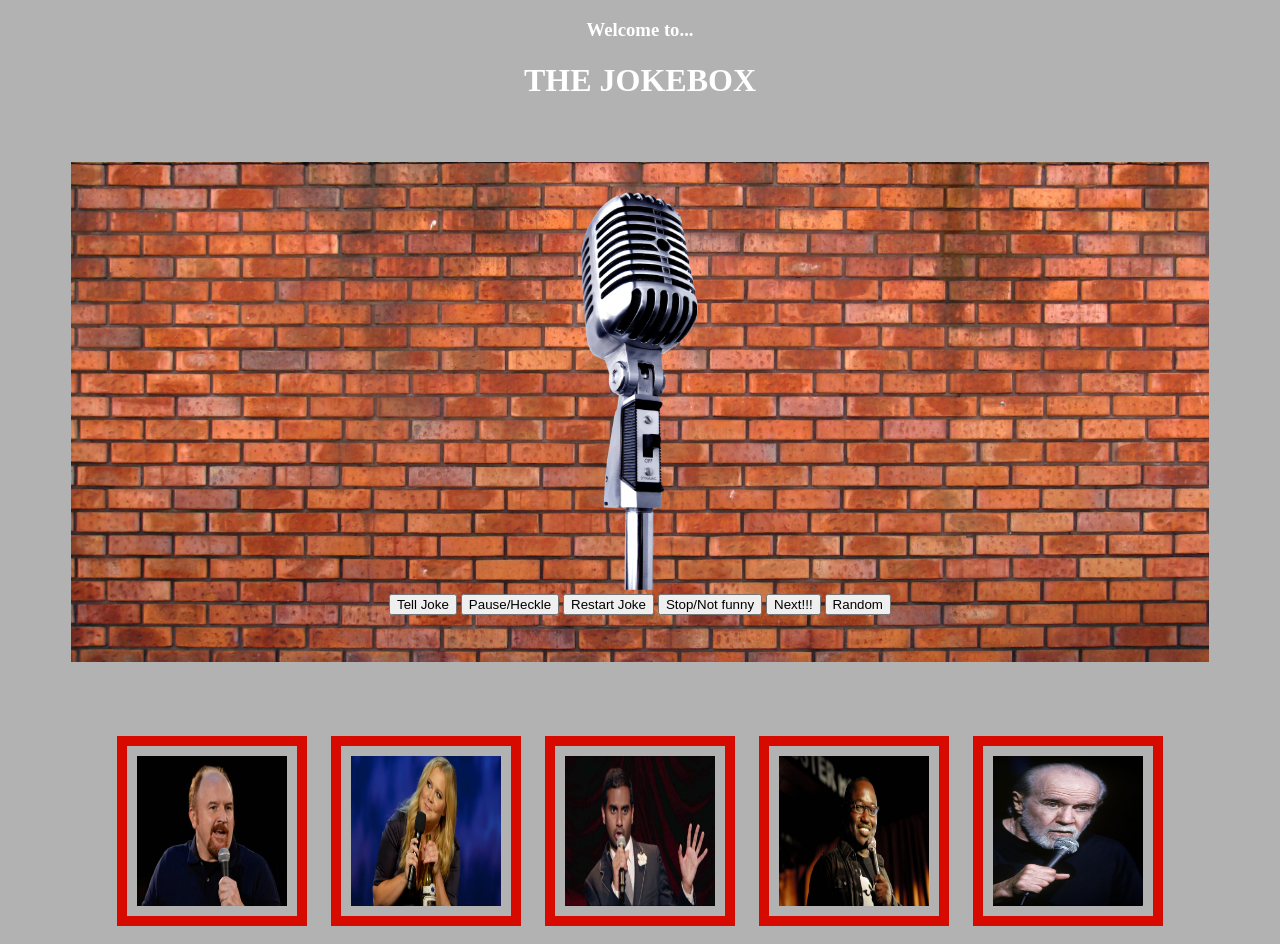
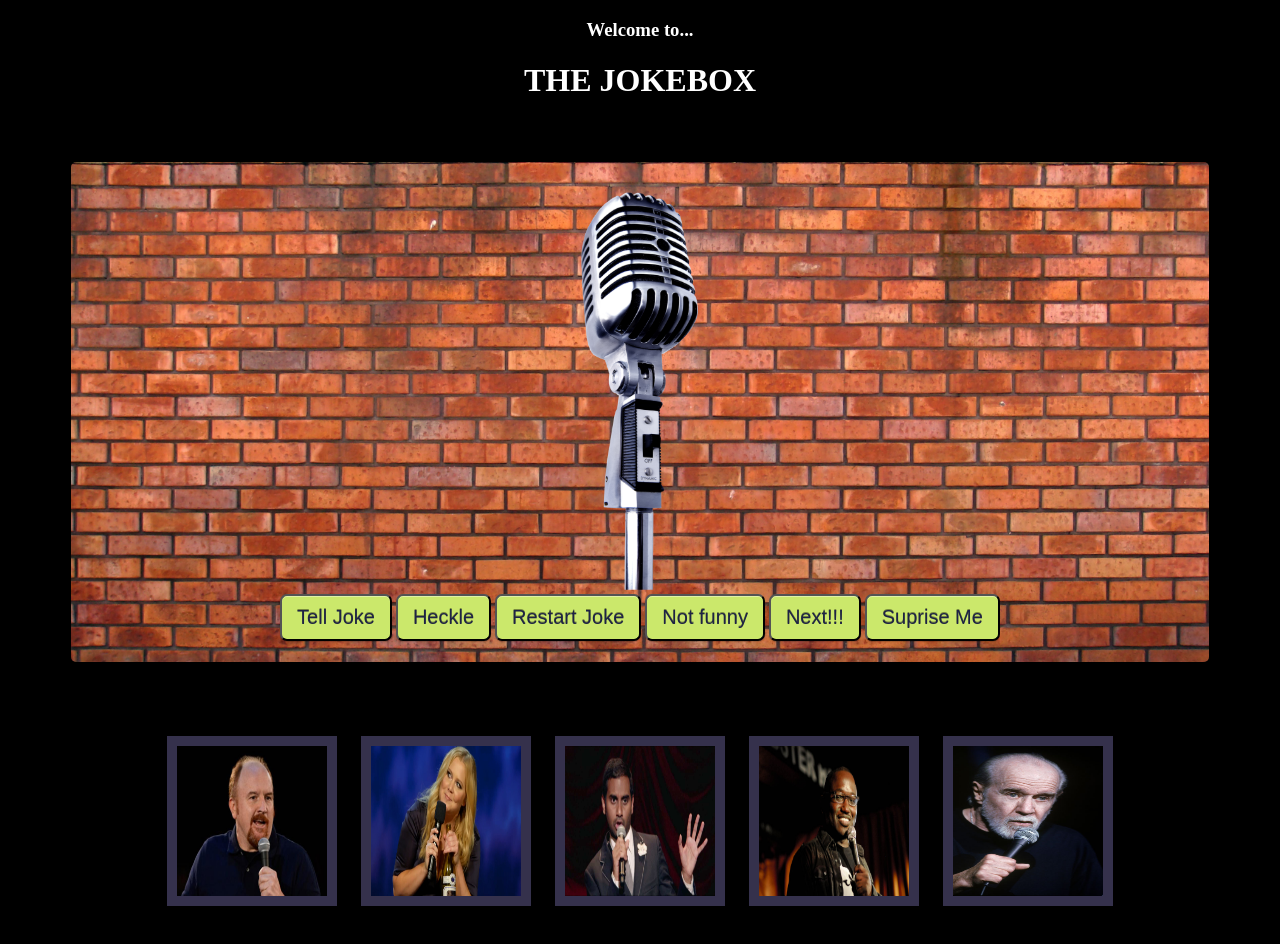
Before and after one commit to MichaelManwaring/theJukebox, a PHP site: page / in a window 1280 px wide. After the commit the page ends 906 px from the top, so only its background shows below. Run offline with PHP 8.4, Linux system fonts and the light colour scheme; some libraries are stand-ins or nearby versions.

Commit message:
added styling to buttons and comedians

```diff
--- a/css/main.css
+++ b/css/main.css
@@ -1,5 +1,5 @@
 body {
-  background-color: rgba(0, 0, 0, 0.3);
+  background-color: black;
   color: white;
   text-align: center; }
 
@@ -10,7 +10,7 @@ body {
   margin: 5%;
   height: 500px;
   text-align: center;
-}
+  border-radius: 5px; }
 
 #microphone {
   width: 25%; }
@@ -19,8 +19,23 @@ body {
   width: 150px;
   height: 150px;
   margin: 10px;
-  padding: 10px;
-  border: 10px solid #D70A00;
+  border: 10px solid #35314C;
   display: inline-block; }
 
+#louis:hover, #amy:hover, #aziz:hover, #hannibal:hover, #george:hover {
+  border: 10px solid #CBE86B; }
+
+button {
+  padding: 10px 15px;
+  box-shadow: inset 0 1px 0 rgba(255, 255, 255, 0.4), 0 1px 1px rgba(0, 0, 0, 0.2);
+  text-shadow: 0 -1px 0 rgba(0, 0, 0, 0.4);
+  background-color: #CBE86B;
+  color: #1E2345;
+  border-radius: 7px;
+  font-size: 20px; }
+
+button:hover {
+  background-color: #1E2345;
+  color: #CBE86B; }
+
 /*# sourceMappingURL=main.css.map */
--- a/index.html
+++ b/index.html
@@ -17,11 +17,11 @@
 		<img src="images/microphone.png" id="microphone">
 		<div id='controls'>
 		<button id="play_button" type="button">Tell Joke</button>
-		<button id="pause_button" type="button">Pause/Heckle</button>
+		<button id="pause_button" type="button">Heckle</button>
 		<button id="reset_button" type="button">Restart Joke</button>
-		<button id="stop_button" type="button">Stop/Not funny</button>
+		<button id="stop_button" type="button">Not funny</button>
 		<button id="next_button" type="button">Next!!!</button>
-		<button id="random_button" type="button">Random</button>
+		<button id="random_button" type="button">Suprise Me</button>
 		</div>
 	</div>
 
--- a/stylesheets/main.scss
+++ b/stylesheets/main.scss
@@ -1,14 +1,15 @@
 // main.scss
 $default-dark-red: #98182C ;
-$default-bright-red: #D70A00 ;
-$default-dark-purple: #45006C ;
 $default-black: #050216 ;
+$default-dark-blue: #1E2345 ;
+$default-muted-blue: #35314C ;
 
 
 html{
 }
 body{
-	background-color: rgba(0,0,0,0.3);
+	// background-color: rgba(0,0,0,0.3);
+	background-color: black;
 	color: white;
 	text-align: center;
 }
@@ -19,6 +20,7 @@ body{
 	margin: 5%;
 	height: 500px;
     text-align: center;
+    border-radius: 5px;
 }
 #microphone{
 	width: 25%;
@@ -27,8 +29,7 @@ body{
     width:150px;
     height:150px;
     margin:10px;
-    padding:10px;
-    border: 10px solid $default-bright-red;
+    border: 10px solid $default-muted-blue;
 	display: inline-block;
 }
 
@@ -40,6 +41,25 @@ body{
     @extend %comedian_style;
 }
 
+#louis:hover, #amy:hover, #aziz:hover, #hannibal:hover, #george:hover {
+	border: 10px solid #CBE86B;
+}
+
 #drop_location{
     @extend %comedian_style;
 }
+
+button {
+	padding: 10px 15px;
+	box-shadow: inset 0 1px 0 rgba(255, 255, 255, 0.4), 0 1px 1px rgba(0, 0, 0, 0.2);
+	text-shadow: 0 -1px 0 rgba(0, 0, 0, 0.4);
+	background-color: #CBE86B;
+	color: $default-dark-blue;
+	border-radius: 7px;
+	font-size: 20px;
+}
+
+button:hover {
+	background-color: $default-dark-blue;
+	color: #CBE86B;
+}
```
Also changed, not shown: 1 other file.
